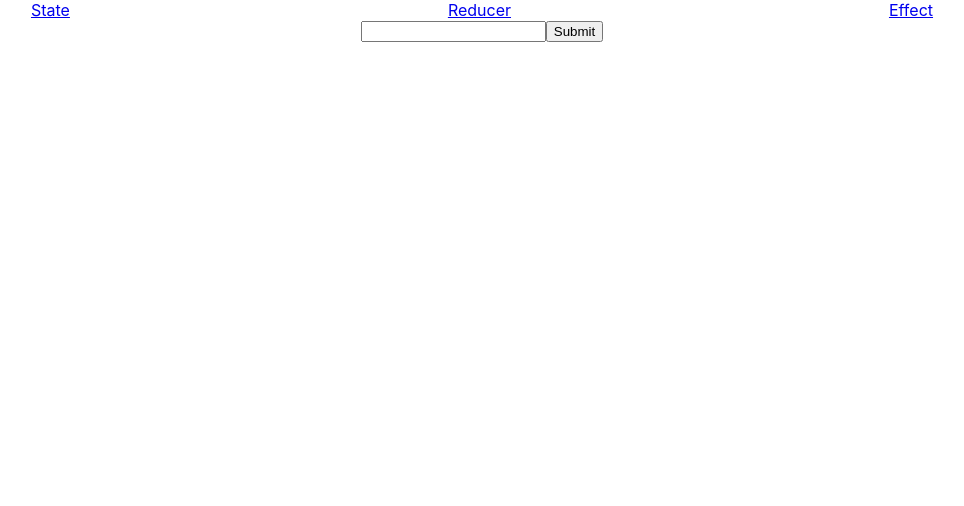
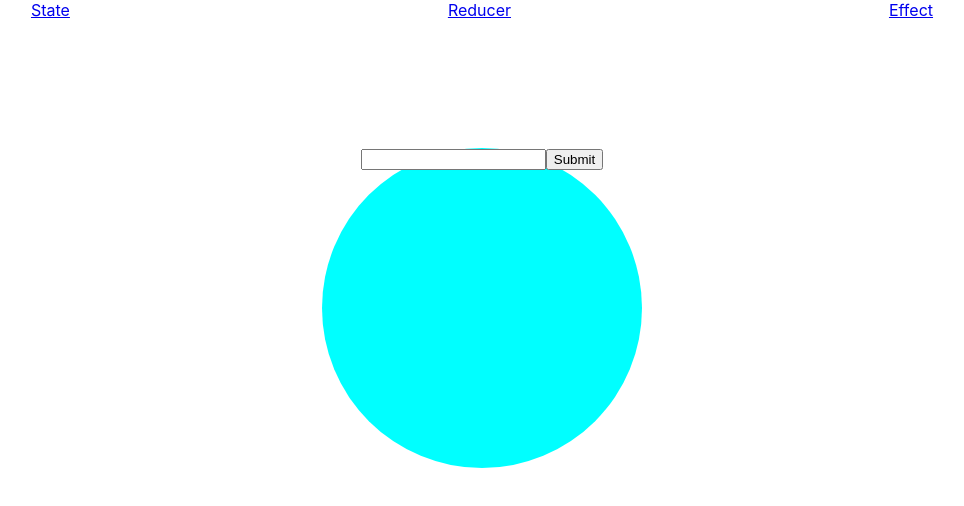
Before and after one commit to sudhansom/allHooksInReact, a React (Create React App) app: page /ref in a window 1280 px wide. Shown: the top 506 px of the page, without its empty margins (158-1122 px from the left). Built offline with nearby package versions, Linux system fonts and the light colour scheme.

Commit message:
margin set to the div containing input

```diff
--- a/src/components/stateFiles/UseRefHook.js
+++ b/src/components/stateFiles/UseRefHook.js
@@ -8,7 +8,7 @@ function UseRefHook() {
     inputRef.current.value = "";
   };
   return (
-    <div>
+    <div className="circle">
       <input
         type="text"
         onChange={() => {
```
